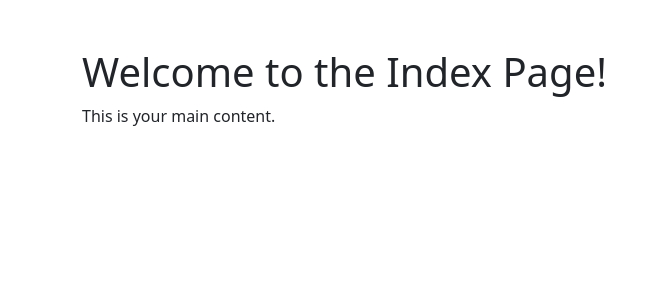
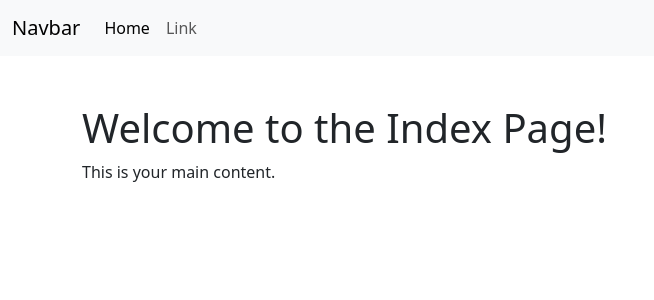
Before and after one commit to msh165/ms-15-dbms-project-blog, a Flask app: page / in a window 1280 px wide. Shown: the top 300 px of the page, without its empty margins (0-654 px from the left). Run offline with Flask 3, Linux system fonts and the light colour scheme.

Commit message:
Added the name file

```diff
--- a/main.py
+++ b/main.py
@@ -1,12 +1,61 @@
 from flask import Flask, render_template
+from flask_wtf import FlaskForm
+from wtforms import StringField,SubmitField #string is input box, submit is the submit button
+from wtforms.validators import DataRequired #Validate your inputs, points out when blank
 
 app = Flask(__name__)
+app.config['SECRET_KEY'] = "your_random_secret_key_here"
+
+
+
+#create a form class
+#for this we would also need a secret ket
+#with forms, we have a csrf token that synchs up with your secret key to prevent hackers from hijacking your form
+#all modern forms have csrf tokens
+class NamerForm(FlaskForm):
+    name =StringField("Whats your name?", validators=[DataRequired()])
+    submit = SubmitField("Submit")
+
+
+
 
 @app.route("/")
 def home():
     return render_template('index.html')
     # return "Hey"
 
+@app.route("/name",methods = ['GET','POST'])
+def name():
+    name= None# why we did this?
+    #when the page loads for the first time, there would be no name.
+    #THat would be input by the user, but our render template expects a name
+    #hence we are adding the variable, which would then get replaced y the user input
+    form = NamerForm() #this is our form class we created above
+
+    #validate stuf
+    if form.validate_on_submit():
+        name = form.name.data
+        form.name.data=''
+        """
+        So when somebody fills the form, take info from there and update my name vairable
+        """
+
+    return render_template('name.html',
+                           name=name,
+                           form=form)
+
+
+
+
+@app.errorhandler(404)
+def page_not_found(e):
+    return "404 NOT FOUND",404
+
+@app.errorhandler(500)
+def page_not_found(e):
+    return "500 NOT FOUND",500
+
+
 
 if __name__ == "__main__":
     app.run(debug=True)
--- a/templates/base.html
+++ b/templates/base.html
@@ -1,11 +1,31 @@
 <!DOCTYPE html>
 <html>
 <head>
-  <title>{% block title %}My Site{% endblock %}</title>
   <link href="https://cdn.jsdelivr.net/npm/bootstrap@5.3.8/dist/css/bootstrap.min.css" rel="stylesheet" integrity="sha384-sRIl4kxILFvY47J16cr9ZwB07vP4J8+LH7qKQnuqkuIAvNWLzeN8tE5YBujZqJLB" crossorigin="anonymous">
 </head>
 <body>
-  {% block content %}
-  {% endblock %}
+<nav class="navbar navbar-expand-lg navbar-light bg-light">
+  <div class="container-fluid">
+    <a class="navbar-brand" href="#">Navbar</a>
+    <button class="navbar-toggler" type="button" data-bs-toggle="collapse">
+      <span class="navbar-toggler-icon"></span>
+    </button>
+    <div class="collapse navbar-collapse" id="navbarSupportedContent">
+      <ul class="navbar-nav me-auto mb-2 mb-lg-0">
+        <li class="nav-item">
+          <a class="nav-link active" aria-current="page" href="{{ url_for('home') }}">Home</a>
+        </li>
+        <li class="nav-item">
+          <a class="nav-link" href="{{ url_for('name') }}">Link</a>
+        </li>
+    </div>
+  </div>
+</nav>
+
+{% block content %}
+{% endblock %}
+
+<!-- Bootstrap 5 JS bundle is needed for interactive components: -->
+<script src="https://cdn.jsdelivr.net/npm/bootstrap@5.3.8/dist/js/bootstrap.bundle.min.js" integrity="sha384-pq84UIS7xT6Dk3UzWdV1KuIGvM8gZT/I8g3o0GiVFRl1+0AcR6lJY3JZ25rFFu4p" crossorigin="anonymous"></script>
 </body>
 </html>
```
Also changed, not shown: templates/name.html (added, +7 -0 lines).
